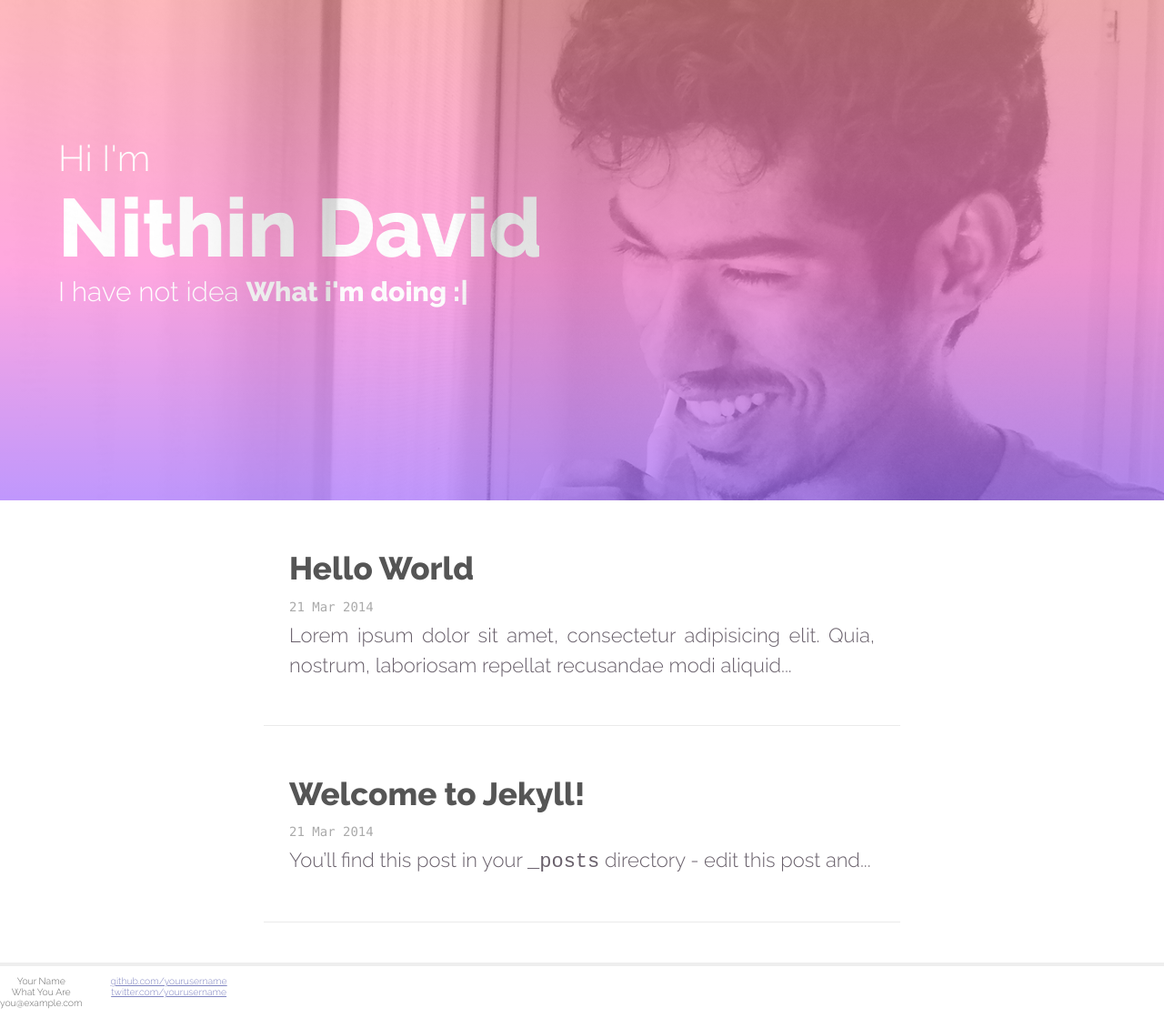
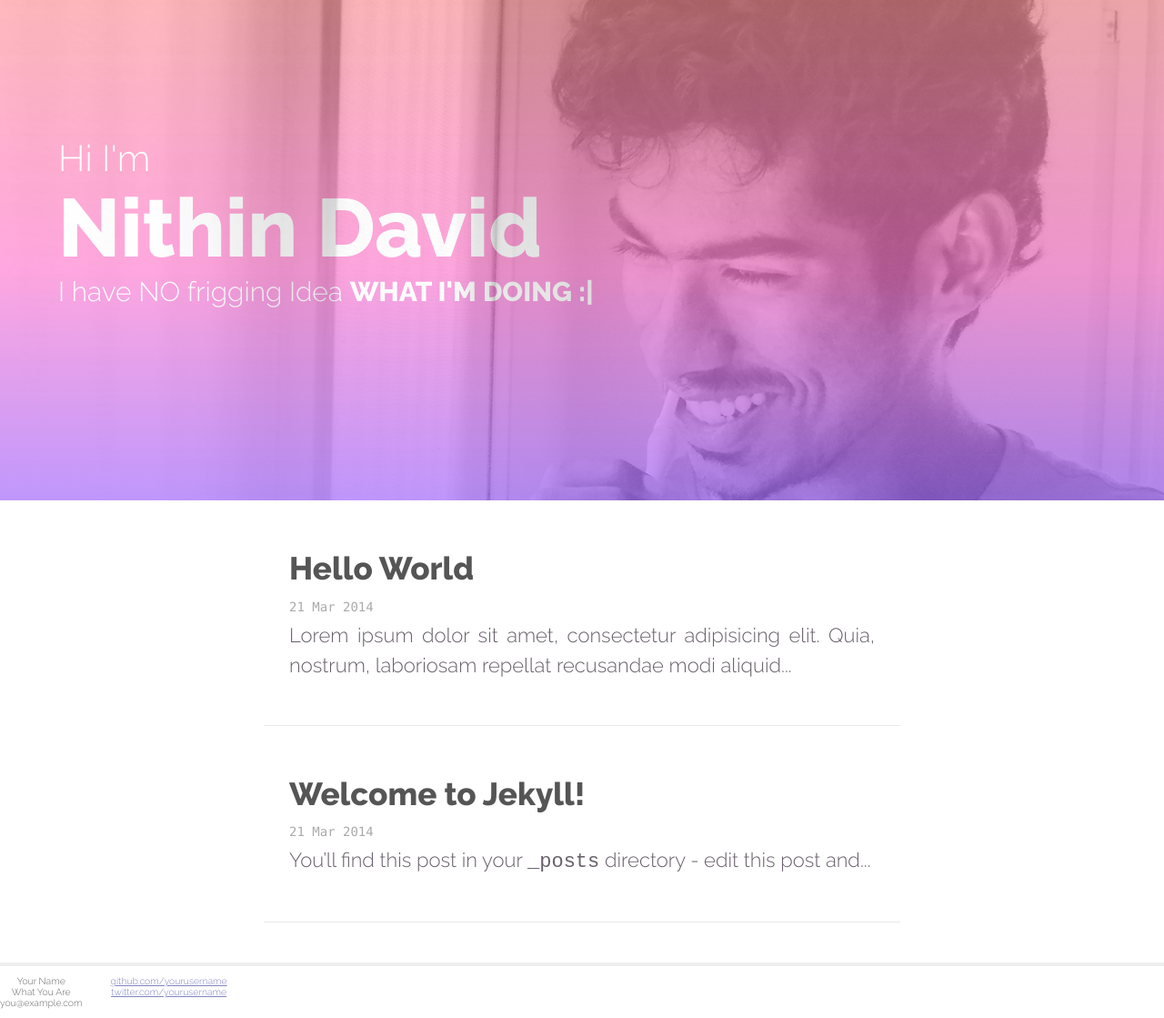
Before and after one commit to nithindavid/nithindavid.github.io, a Jekyll site: the page built from index.html, in a window 1280 px wide. Shown: the whole page at 91% size. Built offline with Jekyll 4.4.1, drawn with Linux system fonts in a browser that asks for light colours; Markdown is read by kramdown in place of the engine named in the settings.

Commit message:
shiva typo :P

```diff
--- a/_layouts/front.html
+++ b/_layouts/front.html
@@ -4,7 +4,7 @@
           <div class="overlay">
             <p class="welcome">Hi I'm</p>
             <h1 class="title"><a href="/">{{ site.name }}</a></h1>
-            <p class="tag">I have not idea <b>What i'm doing :|</b></p>
+            <p class="tag">I have NO frigging Idea <b>WHAT I'M DOING :|</b></p>
           </div>
 
         </div>
```
